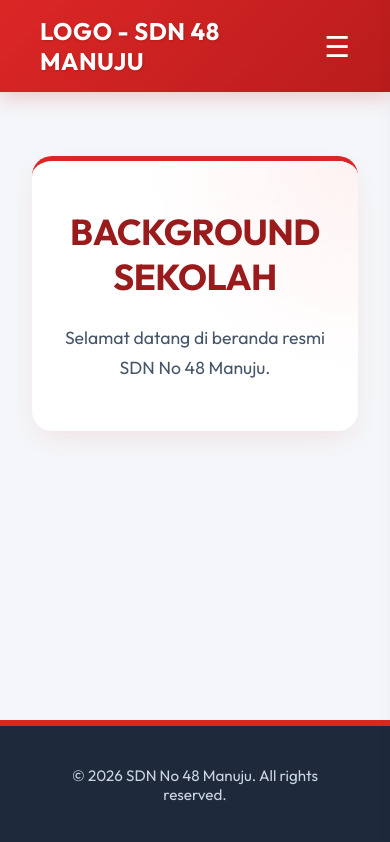
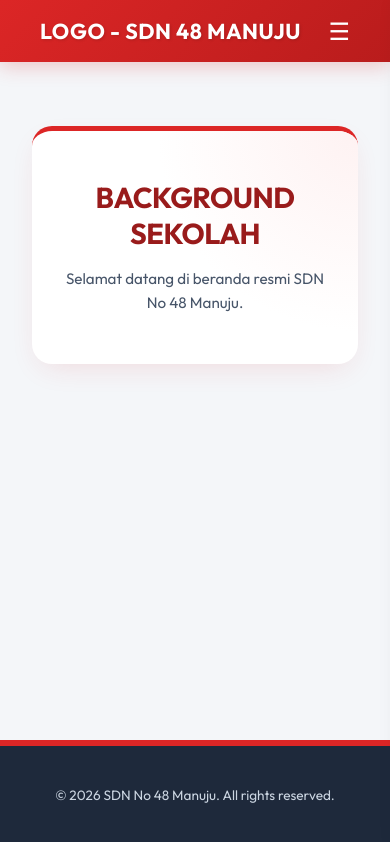
Before and after one commit to wahyu1337/sd-48-takalar, a website built with webpack: page src/index.html in a window 390 px wide. Built offline with nearby package versions, Linux system fonts and the light colour scheme.

Commit message:
Perapian text

```diff
--- a/src/styles.css
+++ b/src/styles.css
@@ -36,7 +36,7 @@ header {
 }
 
 .logo {
-    font-size: 1.5rem;
+    font-size: 1.35rem;
     font-weight: 700;
     color: #ffffff;
     text-decoration: none;
@@ -57,7 +57,7 @@ header {
     text-decoration: none;
     color: rgba(255, 255, 255, 0.85);
     font-weight: 500;
-    font-size: 1rem;
+    font-size: 0.95rem;
     transition: all 0.3s ease;
     padding: 0.6rem 1.2rem;
     border-radius: 20px;
@@ -75,7 +75,7 @@ header {
     display: none;
     background: none;
     border: none;
-    font-size: 1.8rem;
+    font-size: 1.5rem;
     cursor: pointer;
     color: #ffffff;
     transition: transform 0.2s ease;
@@ -134,7 +134,7 @@ header {
 }
 
 .sidebar-logo {
-    font-size: 1.25rem;
+    font-size: 1.15rem;
     font-weight: 700;
     color: #dc2626;
 }
@@ -169,7 +169,7 @@ header {
 .nav-links-mobile a {
     text-decoration: none;
     color: #475569;
-    font-size: 1.1rem;
+    font-size: 1rem;
     font-weight: 500;
     display: block;
     padding: 1rem 1.25rem;
@@ -221,9 +221,9 @@ main {
 }
 
 .hero h1 {
-    font-size: 3rem;
+    font-size: 2.25rem;
     color: #991b1b;
-    margin-bottom: 1.5rem;
+    margin-bottom: 1rem;
     font-weight: 700;
     letter-spacing: -0.5px;
     position: relative;
@@ -231,11 +231,11 @@ main {
 }
 
 .hero p {
-    font-size: 1.25rem;
+    font-size: 1.05rem;
     color: #475569;
     max-width: 700px;
     margin: 0 auto;
-    line-height: 1.7;
+    line-height: 1.6;
     position: relative;
     z-index: 1;
 }
@@ -246,7 +246,7 @@ footer {
     text-align: center;
     padding: 2.5rem;
     color: #cbd5e1;
-    font-size: 0.95rem;
+    font-size: 0.85rem;
     border-top: 6px solid #dc2626;
 }
 
@@ -265,10 +265,10 @@ footer {
     }
 
     .hero h1 {
-        font-size: 2.25rem;
+        font-size: 1.8rem;
     }
 
     .hero p {
-        font-size: 1.1rem;
+        font-size: 0.95rem;
     }
 }
```
